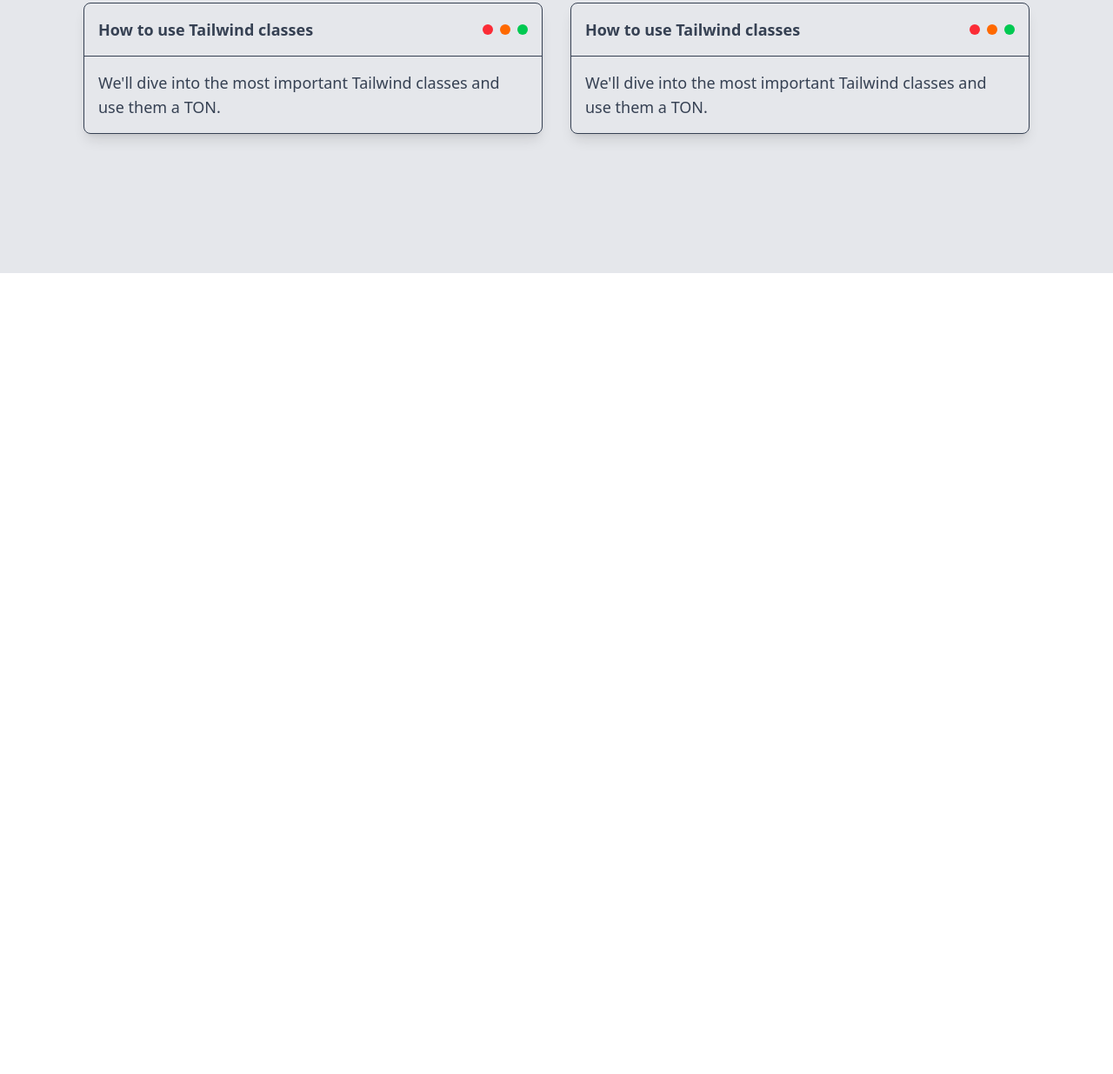
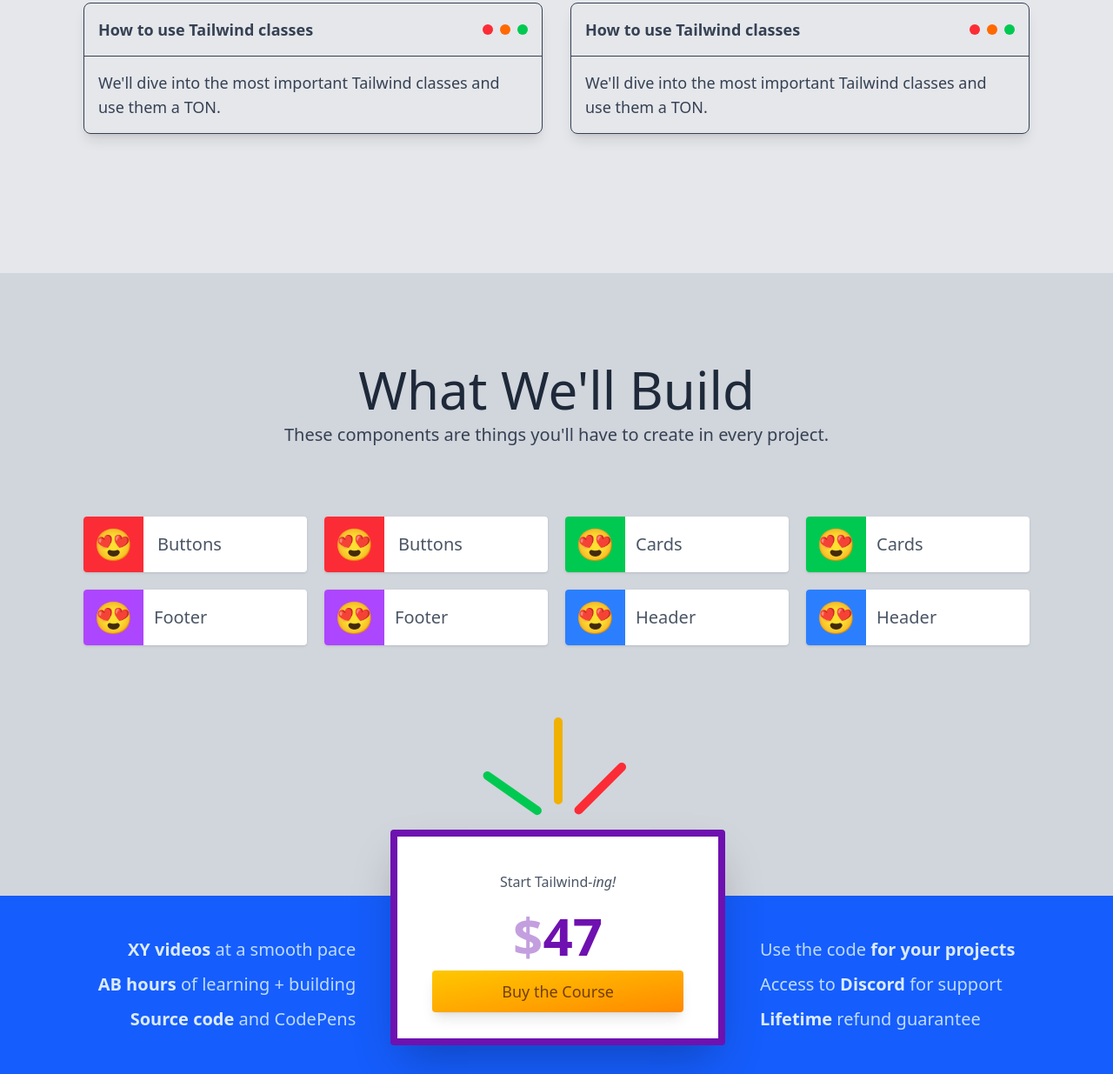
Before and after one commit to shalithacode/tailwind-course-website, a website built with Vite: page index.html in a window 1280 px wide. Shown: the part 4175-5410 px from the top of the page at 87% size. Before the commit the page ends 4489 px from the top, so only its background shows below. Built offline with nearby package versions, Linux system fonts and the light colour scheme.

Commit message:
pricing section

```diff
--- a/index.html
+++ b/index.html
@@ -136,12 +136,12 @@
       </div>
     </div>
     <div class="bg-gray-300 py-24 md:px-24 -mt-84">
-      <div class="container mx-auto mt-64 px-6 lg:px-0 relative">
+      <div class="container mx-auto mt-64 px-6 lg:px-0">
         <div class="text-center mb-10">
           <h1 class="font-bold text-6xl text-teal-900 my-6">Some Tailwind Videos I've Done</h1>
           <p class="text-xl leading-10 font-normal">
             Hey there! My name is <a href="https://twitter.com/chris__sev" class="text-blue-500"></a>Chris Sev and I
-            founded a web dev tutorial site Scotch.io. We were able to grow to 4M monthly pageviews and $300,000 yearly
+            founded a web dev tutorial site Scotch.io. We were able to to 4M monthly pageviews and $300,000 yearly
             revenue. Scotch.io was acquired by DigitalOcean in November 2019. Nowadays I'm in search of the best ways to
             develop and design a business. Hope you enjoy this course and my other one MakeReactApps.com.
           </p>
@@ -162,7 +162,7 @@
       </div>
     </div>
     <div class="bg-gray-200 py-24 md:px-24">
-      <div class="container mx-auto mb-16 px-6 lg:px-0 relative">
+      <div class="container mx-auto mb-16 px-6 lg:px-0">
         <div class="text-center mb-20">
           <hr class="h-2 w-1/3 rounded-2xl bg-linear-to-r from-blue-500 to-purple-800 border-none" />
           <h1 class="font-bold text-4xl lg:text-6xl text-purple-900 my-3">What You'll Learn In This Course</h1>
@@ -171,8 +171,8 @@
 
         <div class="lg:grid lg:grid-cols-6 lg:gap-8 text-lg text-gray-700 space-y-6 lg:space-y-0">
           <div class="lg:col-span-2 border rounded-lg shadow-lg">
-            <div class="p-4 border-b flex items-center">
-              <p class="grow font-bold">How to use Tailwind classes</p>
+            <div class="p-4 border-b flex items-center justify-between">
+              <p class="font-bold">How to use Tailwind classes</p>
               <span class="flex gap-2">
                 <div class="h-3 w-3 rounded-full bg-red-500"></div>
                 <div class="h-3 w-3 rounded-full bg-orange-500"></div>
@@ -182,8 +182,8 @@
             <div class="p-4">We'll dive into the most important Tailwind classes and use them a TON.</div>
           </div>
           <div class="lg:col-span-2 border rounded-lg shadow-lg">
-            <div class="p-4 border-b flex items-center">
-              <p class="grow font-bold">How to use Tailwind classes</p>
+            <div class="p-4 border-b flex items-center justify-between">
+              <p class="font-bold">How to use Tailwind classes</p>
               <span class="flex gap-2">
                 <div class="h-3 w-3 rounded-full bg-red-500"></div>
                 <div class="h-3 w-3 rounded-full bg-orange-500"></div>
@@ -193,8 +193,8 @@
             <div class="p-4">We'll dive into the most important Tailwind classes and use them a TON.</div>
           </div>
           <div class="lg:col-span-2 border rounded-lg shadow-lg">
-            <div class="p-4 border-b flex items-center">
-              <p class="grow font-bold">How to use Tailwind classes</p>
+            <div class="p-4 border-b flex items-center justify-between">
+              <p class="font-bold">How to use Tailwind classes</p>
               <span class="flex gap-2">
                 <div class="h-3 w-3 rounded-full bg-red-500"></div>
                 <div class="h-3 w-3 rounded-full bg-orange-500"></div>
@@ -204,8 +204,8 @@
             <div class="p-4">We'll dive into the most important Tailwind classes and use them a TON.</div>
           </div>
           <div class="lg:col-span-3 border rounded-lg shadow-lg">
-            <div class="p-4 border-b flex items-center">
-              <p class="grow font-bold">How to use Tailwind classes</p>
+            <div class="p-4 border-b flex items-center justify-between">
+              <p class="font-bold">How to use Tailwind classes</p>
               <span class="flex gap-2">
                 <div class="h-3 w-3 rounded-full bg-red-500"></div>
                 <div class="h-3 w-3 rounded-full bg-orange-500"></div>
@@ -215,8 +215,8 @@
             <div class="p-4">We'll dive into the most important Tailwind classes and use them a TON.</div>
           </div>
           <div class="lg:col-span-3 border rounded-lg shadow-lg">
-            <div class="p-4 border-b flex items-center">
-              <p class="grow font-bold">How to use Tailwind classes</p>
+            <div class="p-4 border-b flex items-center justify-between">
+              <p class="font-bold">How to use Tailwind classes</p>
               <span class="flex gap-2">
                 <div class="h-3 w-3 rounded-full bg-red-500"></div>
                 <div class="h-3 w-3 rounded-full bg-orange-500"></div>
@@ -228,5 +228,81 @@
         </div>
       </div>
     </div>
+    <div class="bg-gray-300 pt-24 pb-56 md:px-24">
+      <div class="container mx-auto mb-16 px-6 lg:px-0">
+        <div class="text-center mb-20">
+          <h1 class="text-4xl lg:text-6xl text-gray-800 my-2">What We'll Build</h1>
+          <p class="text-gray-700 text-xl">These components are things you'll have to create in every project.</p>
+        </div>
+        <div class="md:grid lg:grid-cols-4 md:grid-cols-2 grid-cols-1 gap-5 px-16 md:px-0">
+          <div class="flex bg-white items-center rounded overflow-hidden shadow">
+            <div class="p-3 text-4xl bg-red-500">😍</div>
+            <div class="p-4 text-xl text-gray-600">Buttons</div>
+          </div>
+          <div class="flex bg-white items-center rounded overflow-hidden shadow">
+            <div class="p-3 text-4xl bg-red-500">😍</div>
+            <div class="p-4 text-xl text-gray-600">Buttons</div>
+          </div>
+          <div class="flex bg-white items-center rounded overflow-hidden shadow">
+            <div class="p-3 text-4xl bg-green-500">😍</div>
+            <div class="p-3 text-xl text-gray-600">Cards</div>
+          </div>
+          <div class="flex bg-white items-center rounded overflow-hidden shadow">
+            <div class="p-3 text-4xl bg-green-500">😍</div>
+            <div class="p-3 text-xl text-gray-600">Cards</div>
+          </div>
+          <div class="flex bg-white items-center rounded overflow-hidden shadow">
+            <div class="p-3 text-4xl bg-purple-500">😍</div>
+            <div class="p-3 text-xl text-gray-600">Footer</div>
+          </div>
+          <div class="flex bg-white items-center rounded overflow-hidden shadow">
+            <div class="p-3 text-4xl bg-purple-500">😍</div>
+            <div class="p-3 text-xl text-gray-600">Footer</div>
+          </div>
+          <div class="flex bg-white items-center rounded overflow-hidden shadow">
+            <div class="p-3 text-4xl bg-blue-500">😍</div>
+            <div class="p-3 text-xl text-gray-600">Header</div>
+          </div>
+          <div class="flex bg-white items-center rounded overflow-hidden shadow">
+            <div class="p-3 text-4xl bg-blue-500">😍</div>
+            <div class="p-3 text-xl text-gray-600">Header</div>
+          </div>
+        </div>
+      </div>
+    </div>
+    <div class="bg-blue-600 py-12 relative">
+      <div
+        class="container mx-auto mb-16 lg:px-0 flex lg:flex-row flex-col text-xl text-blue-200 justify-center items-center lg:items-start gap-10 text-center"
+      >
+        <div class="lg:text-right space-y-3 order-2 lg:order-0">
+          <p><strong class="font-bold text-blue-100">XY videos</strong> at a smooth pace</p>
+          <p><strong class="font-bold text-blue-100">AB hours</strong> of learning + building</p>
+          <p><strong class="font-bold text-blue-100">Source code</strong> and CodePens</p>
+        </div>
+        <div
+          class="order-1 lg:order-0 p-10 -mb-24 lg:mb-0 bg-white border-8 rounded border-purple-800 shadow-2xl space-y-5 transform -translate-y-1/2 hover:scale-110 transition-transform duration-600 relative"
+        >
+          <div class="absolute top-0 left-1/2 transform -translate-y-8">
+            <hr class="w-20 rounded-xl border-5 border-red-500 transform -rotate-45 origin-left translate-x-5" />
+            <hr class="w-25 rounded-xl border-5 border-yellow-500 transform -rotate-90 origin-left -translate-y-5" />
+            <hr
+              class="w-20 rounded-xl border-5 border-green-500 transform -rotate-145 origin-left -translate-x-5 -translate-y-5"
+            />
+          </div>
+          <p class="text-gray-600 text-base">Start Tailwind-<span class="italic">ing!</span></p>
+          <p class="text-6xl font-bold text-purple-800"><span class="opacity-40">$</span>47</p>
+          <a
+            href="#"
+            class="py-3 p-10 md:px-20 text-yellow-900 text-lg bg-linear-to-br from-yellow-400 to-orange-400 rounded shadow-lg"
+            >Buy the Course</a
+          >
+        </div>
+        <div class="lg:text-left space-y-3 order-3 lg:order-0">
+          <p>Use the code <strong class="font-bold text-blue-100">for your projects</strong></p>
+          <p>Access to <strong class="font-bold text-blue-100">Discord</strong> for support</p>
+          <p><strong class="font-bold text-blue-100">Lifetime</strong> refund guarantee</p>
+        </div>
+      </div>
+    </div>
   </body>
 </html>
```
